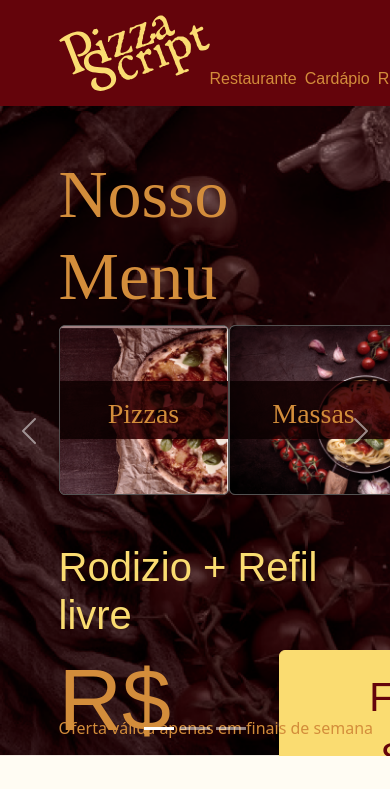
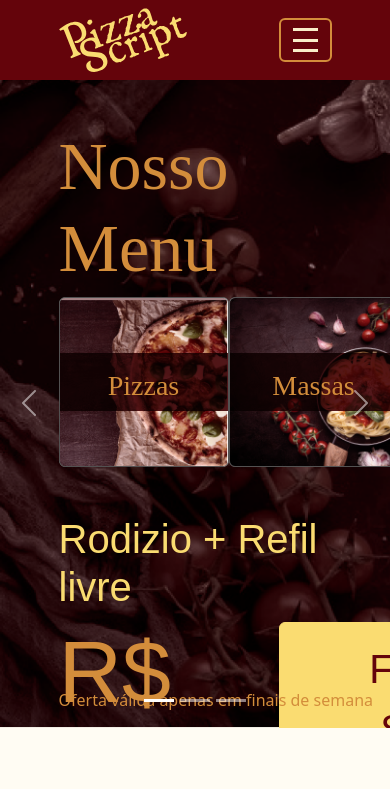
Before and after one commit to Yancap/pizzaria-react, a React (Create React App) app: page / in a window 390 px wide. Shown: the top 789 px of the page. Built offline with nearby package versions, Linux system fonts and the light colour scheme; a web font is replaced by a local one.

Commit message:
navbar responsiva

```diff
--- a/src/components/Header.js
+++ b/src/components/Header.js
@@ -1,22 +1,18 @@
 import React from 'react'
-import { Btn } from './common/Btn'
-import { Logo } from './common/Logo'
 import { Navbar } from './common/Navbar'
+import { NavBurguer } from './common/NavBurguer'
 import './css/Components.css'
 
 export const Header = ({setPage}) => {
   return (
-    <header className='header bg-danger container-fluid '>
-      <div className='d-flex justify-content-between'>
-        <div onClick={()=> setPage(0)} style={{cursor: 'pointer'}}>
-          <Logo/>
-        </div>
+    <header className='header bg-danger container-fluid position-relative'>
+      <div className='nav-desktop'>
+        <Navbar setPage={setPage}/>
+      </div>
+      <div className='nav-mobile my-5'>
+        <NavBurguer setPage={setPage}/>
+      </div>
 
-        <div className='d-flex col-xl-8 col-lg-10 col-12 justify-content-evenly'>
-          <Navbar setPage={setPage} navs={["Restaurante", "Cardápio", "Reservas", "Contato"]} classType="nav-header col-7 d-flex align-items-end justify-content-between"/>
-          <Btn name="FAÇA SUA RESERVA"  link="#" classBtn={"btn-primary btn-header d-flex align-items-center align-self-end"} classAnchor="anchor-btn-header text-display"/>
-        </div>
-      </div>
     </header>
   )
 }
--- a/src/components/common/Logo.js
+++ b/src/components/common/Logo.js
@@ -3,7 +3,7 @@ import React from 'react'
 export const Logo = () => {
   return (
     <div>
-        <img src="logo.svg" alt="" />
+        <img src="logo.svg" className='img-fluid' alt="" />
     </div>
   )
 }
--- /dev/null
+++ b/src/components/common/NavBurguer.js
@@ -0,0 +1,38 @@
+import React from 'react'
+import { Logo } from './Logo'
+
+export const NavBurguer = ({setPage}) => {
+const navs = ["Home", "Restaurante", "Cardápio", "Reservas", "Contato"]
+  return (
+        <nav className="navbar fixed-top bg-danger py-2">
+            <div className="container-fluid">
+                <div onClick={()=> setPage(0)} style={{cursor: 'pointer', width: '8rem'}}>
+                    <Logo/>
+                </div>
+                <button className="navbar-toggler " type="button" data-bs-toggle="offcanvas" data-bs-target="#offcanvasNavbar" aria-controls="offcanvasNavbar">
+                    <span className='navbar-toggler-stroke'></span>
+                    <span className='navbar-toggler-stroke'></span>
+                    <span className='navbar-toggler-stroke'></span>
+                </button>
+                <div className="offcanvas offcanvas-end" tabindex="-1" id="offcanvasNavbar" aria-labelledby="offcanvasNavbarLabel">
+                <div className="offcanvas-header" style={{backgroundColor: '#D38D3B'}}>
+                    <h5 className="offcanvas-title" id="offcanvasNavbarLabel">PizzaScript</h5>
+                    <button type="button" className="btn-close" data-bs-dismiss="offcanvas" aria-label="Close"></button>
+                </div>
+                <div className="offcanvas-body bg-danger">
+                    <ul className="navbar-nav justify-content-end flex-grow-1 pe-3">
+                        {
+                            navs.map((nav, i)=>(
+                                <li key={i} className="nav-item" >
+                                    <a className="nav-link text-primary text-display mb-2" href='#' onClick={() => {setPage(i)}} >{nav}</a>
+                                </li>
+                            ))
+                        }
+
+                    </ul>
+                </div>
+                </div>
+            </div>
+        </nav>
+  )
+}
--- a/src/components/common/Navbar.js
+++ b/src/components/common/Navbar.js
@@ -1,16 +1,28 @@
 import React from 'react'
+import { Btn } from './Btn'
+import { Logo } from './Logo'
 
-export const Navbar = ({navs, classType, setPage}) => {
+export const Navbar = ({setPage}) => {
+  const navs = ["Restaurante", "Cardápio", "Reservas", "Contato"]
   return (
-    <nav className={classType}>
-      <div className='d-flex justify-content-between' style={{width:'100%'}}>
+    <div className='d-flex justify-content-between'>
+        <div onClick={()=> setPage(0)} style={{cursor: 'pointer'}}>
+          <Logo/>
+        </div>
 
-        {navs.map((nav, i)=>(
-          <div key={i+1} onClick={() => setPage(i+1)}>
-            <a href='#' className='text-primary text-display'>{nav}</a>
+
+        <div className='d-flex col-xl-8 col-lg-10 col-12 justify-content-evenly'>
+          <div className="nav-header col-7 d-flex align-items-end justify-content-between">
+            <div className='d-flex justify-content-between' style={{width:'100%'}}>
+              {navs.map((nav, i)=>(
+                <div key={i+1} onClick={() => setPage(i+1)}>
+                  <a href='#' className='text-primary text-display'>{nav}</a>
+                </div>
+              ))}
+            </div>
           </div>
-        ))}
+          <Btn name="FAÇA SUA RESERVA"  link="#" classBtn={"btn-primary btn-header d-flex align-items-center align-self-end"} classAnchor="anchor-btn-header text-display"/>
+        </div>
       </div>
-    </nav>
   )
 }
--- a/src/components/css/Common.css
+++ b/src/components/css/Common.css
@@ -97,3 +97,18 @@
     color: #64040B;
     mix-blend-mode: multiply;
 }
+
+/* --------- MENU HAMBÚRGUER -------------- */
+.navbar-toggler {
+    border: 2px solid rgb(var(--bs-primary-rgb));
+    display: flex;
+    flex-direction: column;
+    justify-content: space-around;
+    height: 44px;
+}
+.navbar-toggler-stroke{
+    display: block;
+    height: 3px;
+    width: 25px;
+    background-color: rgb(var(--bs-tertiary-rgb));
+}
--- a/src/components/css/Components.css
+++ b/src/components/css/Components.css
@@ -10,6 +10,10 @@
 
 .anchor-btn-header{
     color: rgb(var(--bs-tertiary-rgb)) !important;
+}
+
+.nav-mobile{
+    display: none;
 }
 
 /* ----------- NAVBAR ------------- */
--- a/src/css/App.css
+++ b/src/css/App.css
@@ -1,5 +1,8 @@
 @import url('../components/css/Common.css');
 @import url('../components/css/Components.css');
+body{
+    padding: 0;
+}
 html{
     font-family: 'Poppins', sans-serif;
     overflow-x: hidden;
@@ -113,3 +116,20 @@ a{
     background-repeat: no-repeat;
     background-size: cover;
 }
+
+
+
+/* ------- MEDIAS QUERIES ----------- */
+
+/* HEADER // NAVBAR */
+
+
+@media screen and (max-width: 992px) {
+    .nav-desktop{
+        display: none;
+    }
+    .nav-mobile{
+        display: block;
+    }
+
+}
```
